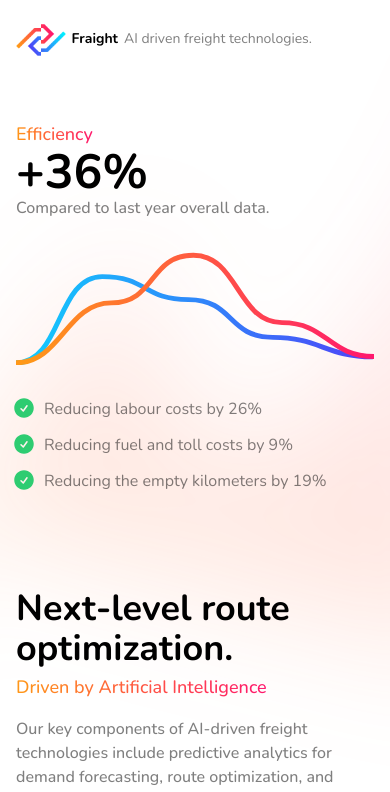
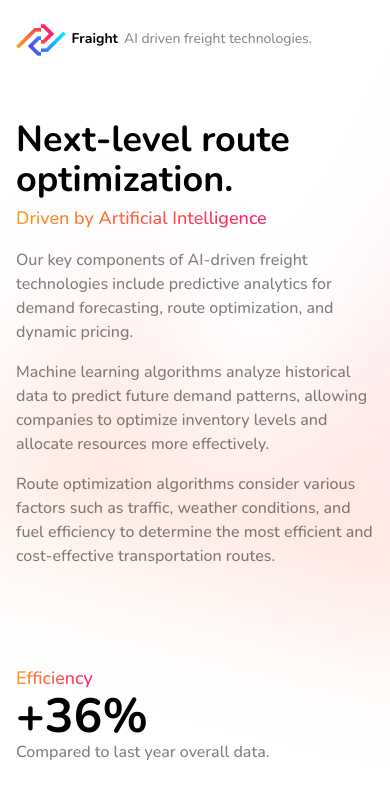
Before and after one commit to fraightonline/web, a Next.js app: page / in a window 390 px wide. Shown: the top 792 px of the page. Built offline with nearby package versions, Linux system fonts and the light colour scheme.

Commit message:
Order fix on mobile

```diff
--- a/src/app/components/Content.tsx
+++ b/src/app/components/Content.tsx
@@ -4,7 +4,7 @@ const Content = () => {
   return (
     <div className="mx-auto max-w-2xl lg:max-w-4xl py-4 lg:px-0 md:px-0 px-4">
       <div className="grid grid-cols-1 sm:grid-cols-2 my-8 sm:my-16 gap-x-16 gap-y-24">
-        <div>
+        <div className="sm:order-first order-last">
           <Stats />
         </div>
         <div>
```
